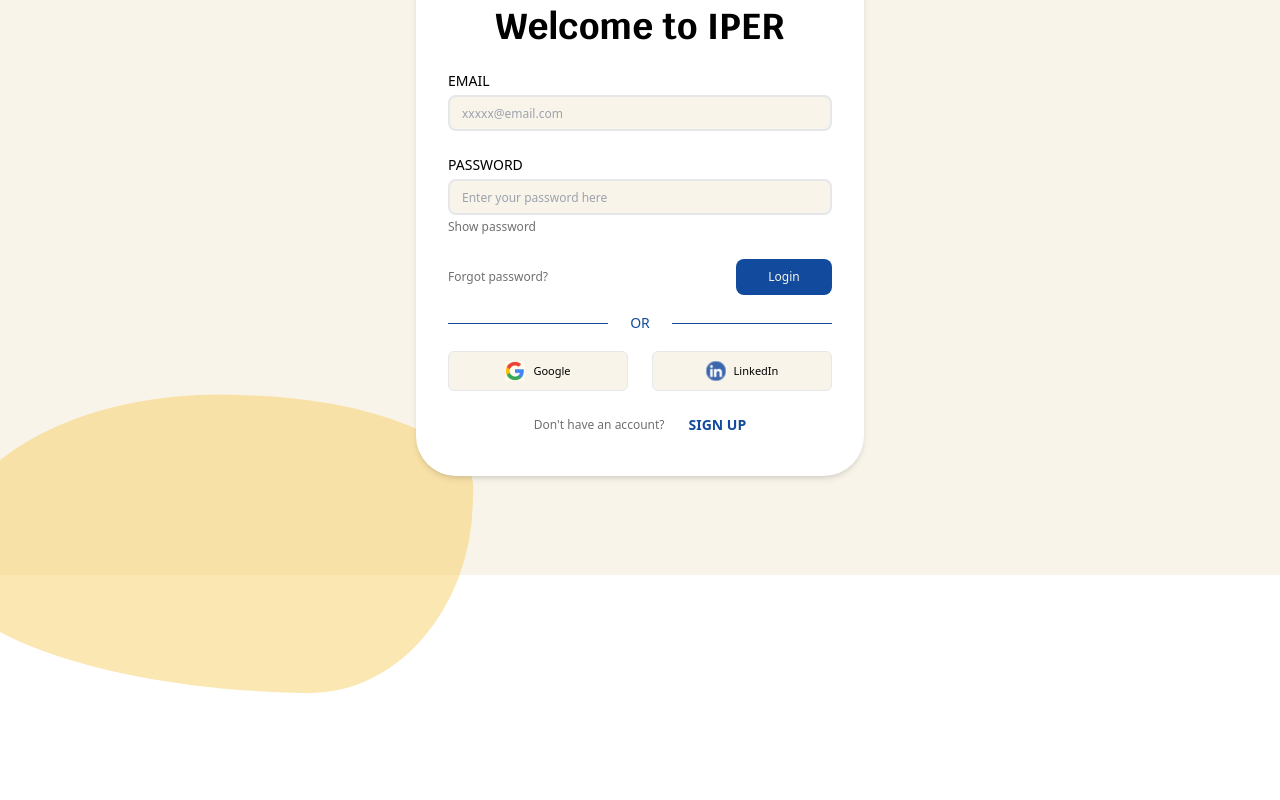
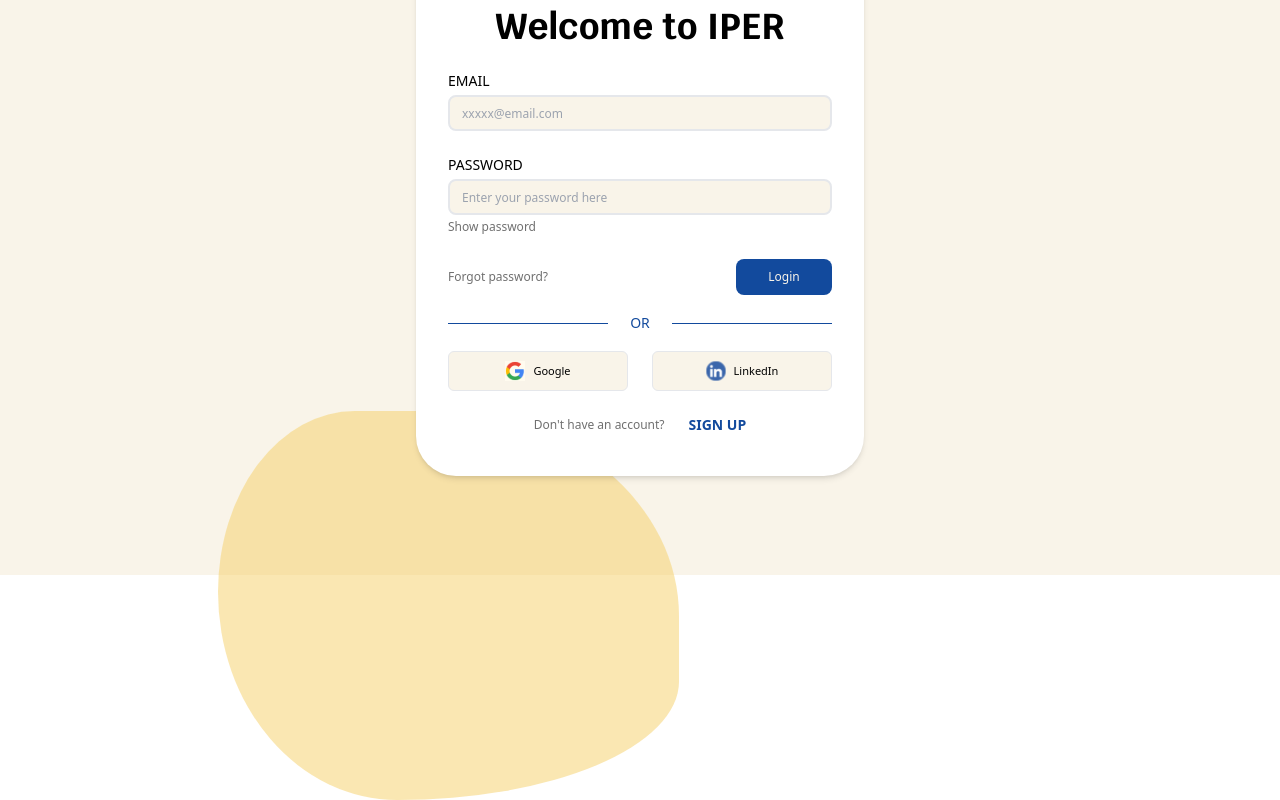
Before and after one commit to SHRmsks/local_alpha, a Next.js app in the folder frontend/: page /login in a window 1280 px wide. Shown: the part 225-1025 px from the top of the page. Before the commit the page ends 922 px from the top, so only its background shows below. Built offline with nearby package versions, Linux system fonts and the light colour scheme; a web font is replaced by a local one.

Commit message:
reusable blobs

```diff
--- a/frontend/src/app/login/page.js
+++ b/frontend/src/app/login/page.js
@@ -9,7 +9,6 @@ import logoGoogle from "@/../public/assets/logo-google.svg";
 import logoLinkedin from "@/../public/assets/logo-linkedin.svg";
 import { useGoogleLogin } from "@react-oauth/google";
 import Blobs from "@/components/blobs/blobs";
-import AnimatedBlob from "@/components/blobs/animatedblob";
 //import { v4 as uuidv4 } from "uuid";
 
 export default function Login() {
--- a/frontend/src/components/blobs/blobs.jsx
+++ b/frontend/src/components/blobs/blobs.jsx
@@ -1,37 +1,24 @@
 import { motion, useMotionValue, useTransform, animate } from "framer-motion";
 import { useEffect } from "react";
 
-export default function Blobs() {
-    return (
-        <motion.div
-            animate={{
-                x: [
-                    -800, -650, -500, -300, -200, -100, 0, 100, 200, 350, 500,
-                    650, 800, 750, 650, 500, 300, 200, 100, 0, -100, -200, -350,
-                    -500, -650, -800,
-                ],
-                y: [
-                    600, 500, 400, 300, 350, 400, 450, 500, 450, 300, 200, 50,
-                    0, -100, -200, -350, -450, -500, -400, -300, -350, -400,
-                    -450, -300, 0, 600,
-                ],
+function Blob({ xValue, yValue, className }) {
+    const variants = {
+        animate: {
             borderRadius: [
                 "100% 100% 100% 100% / 100% 100% 100% 100%",
-                    "70% 30% 30% 70% / 60% 40% 60% 40%",
-                    "40% 60% 70% 30% / 40% 70% 30% 60%",
-                    "30% 70% 40% 60% / 70% 30% 50% 50%",
+                "30% 70% 70% 30% / 30% 30% 70% 70%",
                 "60% 40% 30% 70% / 60% 30% 70% 40%",
-                    "50% 50% 50% 50% / 20% 80% 20% 80%",
-                    "25% 75% 50% 50% / 60% 40% 60% 40%",
-                    "80% 20% 50% 50% / 40% 60% 40% 60%",
-                    "50% 50% 30% 70% / 70% 30% 70% 30%",
+                "30% 60% 70% 40% / 50% 60% 30% 60%",
+                "60% 40% 30% 70% / 60% 30% 70% 40%",
+                "30% 70% 70% 30% / 30% 30% 70% 70%",
             ],
-                width: [250, 320, 450, 600, 520, 380, 250],
-                height: [600, 520, 430, 350, 250, 380, 600],
-                scale: [1, 1.05, 1.1, 1.05, 1, 0.95, 0.9, 0.95, 1],
-                rotate: [0, 5, 0, -5, 0],
-            }}
-            transition={{
+            width: [250, 600],
+            height: [600, 250],
+            x: xValue,
+            y: yValue,
+        },
+    };
+    const transition = {
         default: {
             duration: 10,
             repeat: Infinity,
@@ -39,37 +26,49 @@ export default function Blobs() {
             repeatType: "mirror",
         },
         borderRadius: {
-                    duration: 12,
+            duration: 10,
             repeat: Infinity,
             ease: "easeInOut",
             repeatType: "mirror",
         },
         x: {
-                    duration: 60,
+            duration: 80,
             repeat: Infinity,
             ease: "linear",
             repeatType: "loop",
         },
         y: {
-                    duration: 60,
+            duration: 80,
             repeat: Infinity,
             ease: "linear",
             repeatType: "loop",
         },
-                scale: {
-                    duration: 8,
-                    repeat: Infinity,
-                    ease: "easeInOut",
-                    repeatType: "mirror",
-                },
-                rotate: {
-                    duration: 14,
-                    repeat: Infinity,
-                    ease: "easeInOut",
-                    repeatType: "mirror",
-                },
-            }}
-            className="absolute bg-iper-gold opacity-50"
+    };
+
+    return (
+        <motion.div
+            animate={"animate"}
+            variants={variants}
+            transition={transition}
+            className={`${className} absolute opacity-50`}
         />
     );
 }
+
+export default function Blobs() {
+    return (
+        <div>
+            <Blob
+                xValue={[
+                    -800, -500, -200, 0, 200, 500, 800, 650, 800, 500, 200, 0,
+                    -200, -500, -800, -650, -800, -700, -800,
+                ]}
+                yValue={[
+                    600, 550, 500, 400, 500, 450, 200, 0, -400, -600, -550,
+                    -500, -400, -500, -450, -200, 0, 400, 600,
+                ]}
+                className={"bg-iper-gold"}
+            />
+        </div>
+    );
+}
```
Lines whose indentation alone changed are shown as unchanged.
